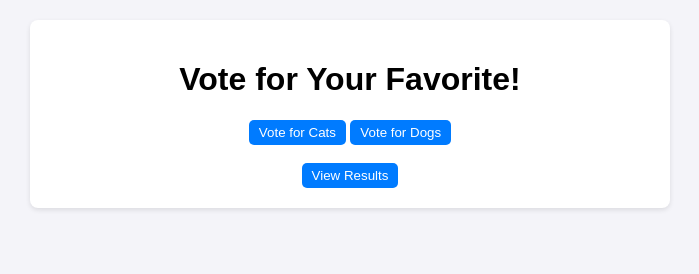
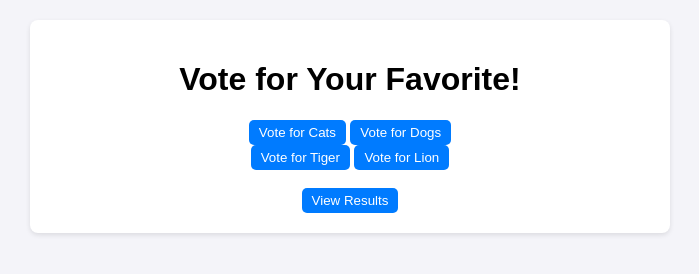
Before and after one commit to VeeraManikanta-Gudala/votesome, a plain HTML site: page frontend/index.html in a window 1280 px wide. Shown: the whole page, without its empty margins (290-989 px from the left). Drawn offline with Linux system fonts and the light colour scheme.

Commit message:
Update index.html

```diff
--- a/frontend/index.html
+++ b/frontend/index.html
@@ -10,7 +10,9 @@
   <div class="container">
     <h1>Vote for Your Favorite!</h1>
     <button onclick="vote(1)">Vote for Cats</button>
-    <button onclick="vote(2)">Vote for Dogs</button><br><br>
+    <button onclick="vote(2)">Vote for Dogs</button><br>
+    <button onclick="vote(3)">Vote for Tiger</button>
+    <button onclick="vote(4)">Vote for Lion</button><br><br>
     <button onclick="window.location.href='results.html'">View Results</button>
   </div>
   <script>
```
